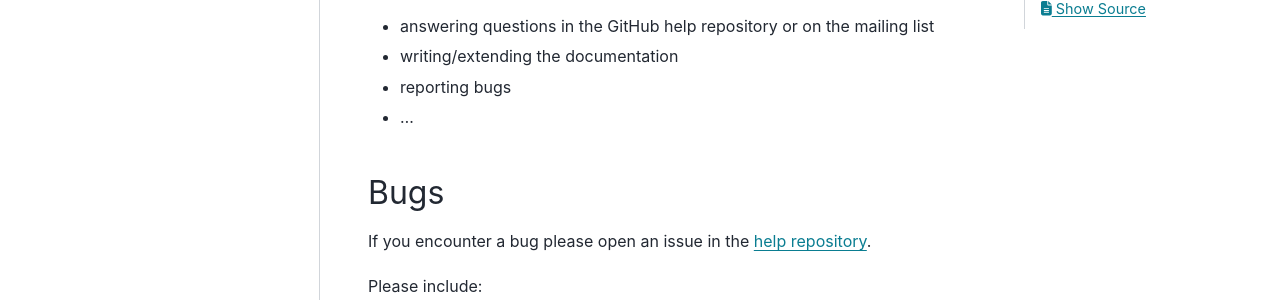
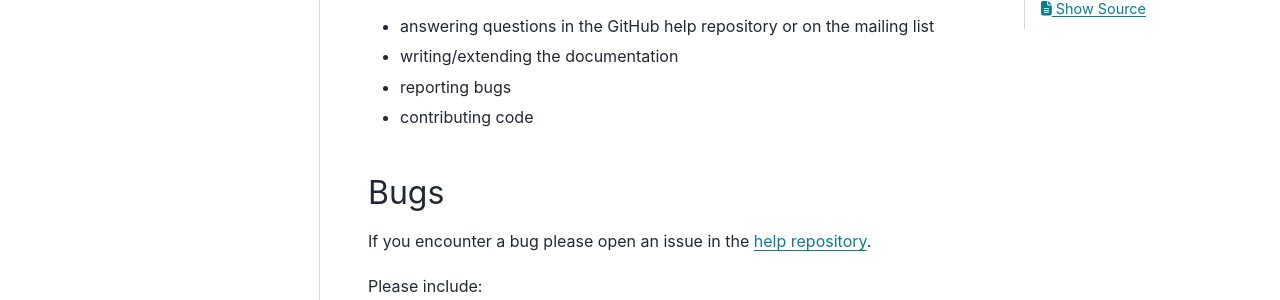
Before and after one commit to ubermag/ubermag.github.io, a Sphinx documentation site: the page built from source/contributing.rst, in a window 1280 px wide and 900 px high. Shown: the part 358-658 px from the top of the window. Built offline with Sphinx 7.4.7 and the PyData theme 0.15.4, drawn with Linux system fonts in a browser that asks for light colours; pages that are not in the unit, such as notebooks, are missing from menus.

Commit message:
Update contributing

```diff
--- a/source/contributing.rst
+++ b/source/contributing.rst
@@ -7,7 +7,7 @@ We highly welcome all sorts of contributions. There are many ways of contributin
 - answering questions in the GitHub help repository or on the mailing list
 - writing/extending the documentation
 - reporting bugs
-- ...
+- contributing code
 
 .. _bugs:
 
```
